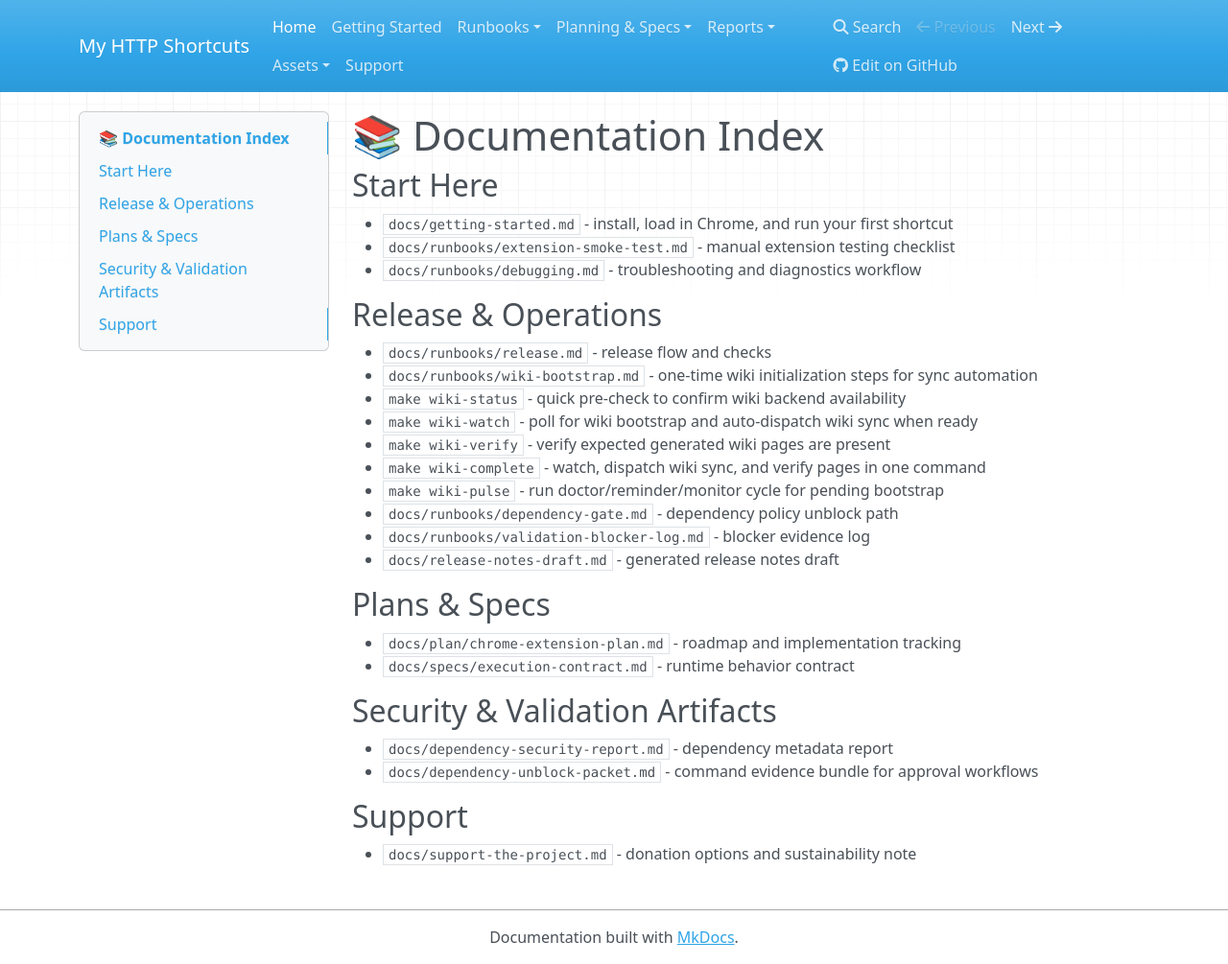
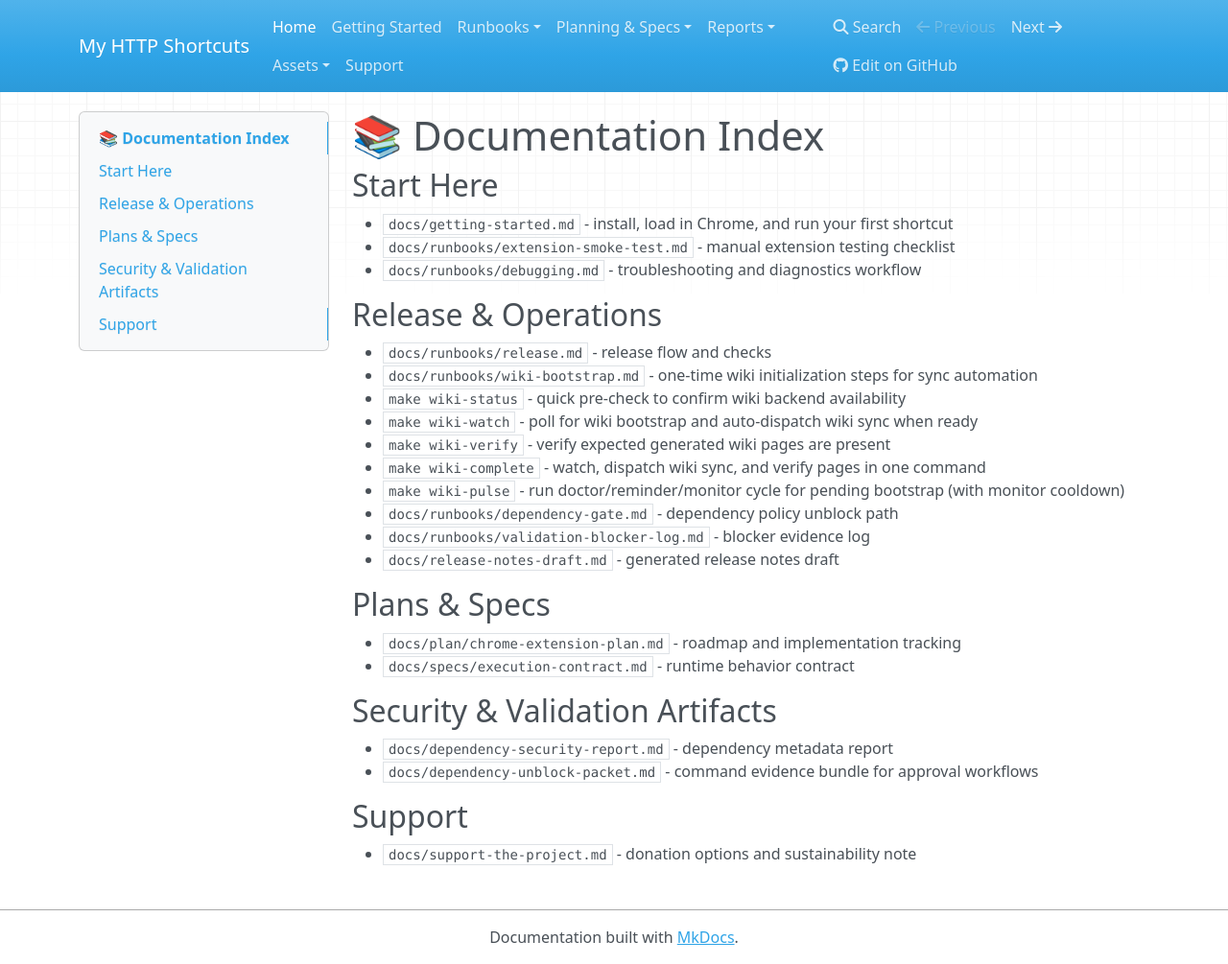
Before and after one commit to dmoliveira/my_http_shortcuts, an MkDocs documentation site: the page built from docs/index.md, in a window 1280 px wide and 1005 px high. Shown: the whole window at 96% size. Built offline with MkDocs 1.6.1, drawn with Linux system fonts in a browser that asks for light colours; nearby versions of some CDN libraries.

Commit message:
document wiki-pulse monitor cooldown

```diff
--- a/docs/index.md
+++ b/docs/index.md
@@ -14,7 +14,7 @@
 - `make wiki-watch` - poll for wiki bootstrap and auto-dispatch wiki sync when ready
 - `make wiki-verify` - verify expected generated wiki pages are present
 - `make wiki-complete` - watch, dispatch wiki sync, and verify pages in one command
-- `make wiki-pulse` - run doctor/reminder/monitor cycle for pending bootstrap
+- `make wiki-pulse` - run doctor/reminder/monitor cycle for pending bootstrap (with monitor cooldown)
 - `docs/runbooks/dependency-gate.md` - dependency policy unblock path
 - `docs/runbooks/validation-blocker-log.md` - blocker evidence log
 - `docs/release-notes-draft.md` - generated release notes draft
```
Also changed, not shown: docs/runbooks/wiki-bootstrap.md (+2 -0 lines).
